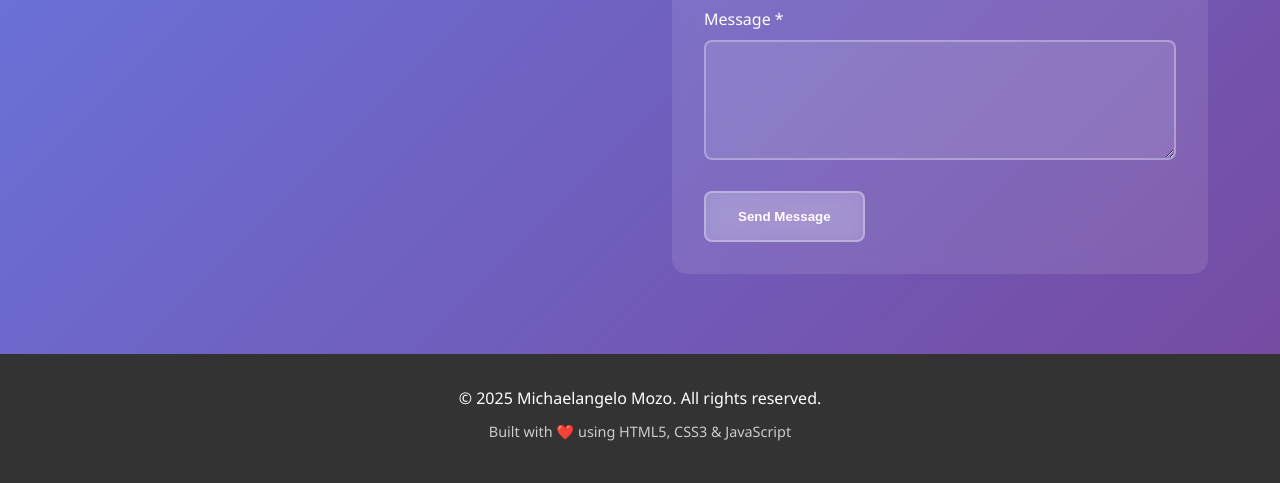
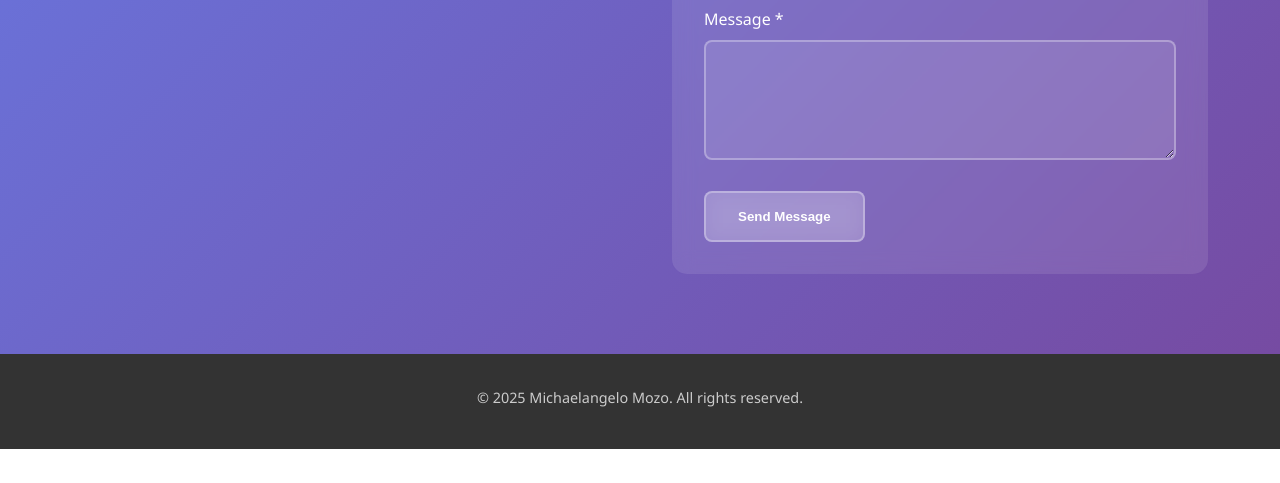
Before and after one commit to MisterMikan/Portfolio, a plain HTML site: page index.html in a window 1280 px wide. Shown: the part 3745-4228 px from the top of the page. After the commit the page ends 4194 px from the top, so only its background shows below. Drawn offline with Linux system fonts and the light colour scheme.

Commit message:
feat: remove footer build information for cleaner presentation

```diff
--- a/index.html
+++ b/index.html
@@ -323,7 +323,6 @@
       <div class="container">
         <div class="footer-content">
           <p>&copy; 2025 Michaelangelo Mozo. All rights reserved.</p>
-          <p>Built with ❤️ using HTML5, CSS3 & JavaScript</p>
         </div>
       </div>
     </footer>
```
